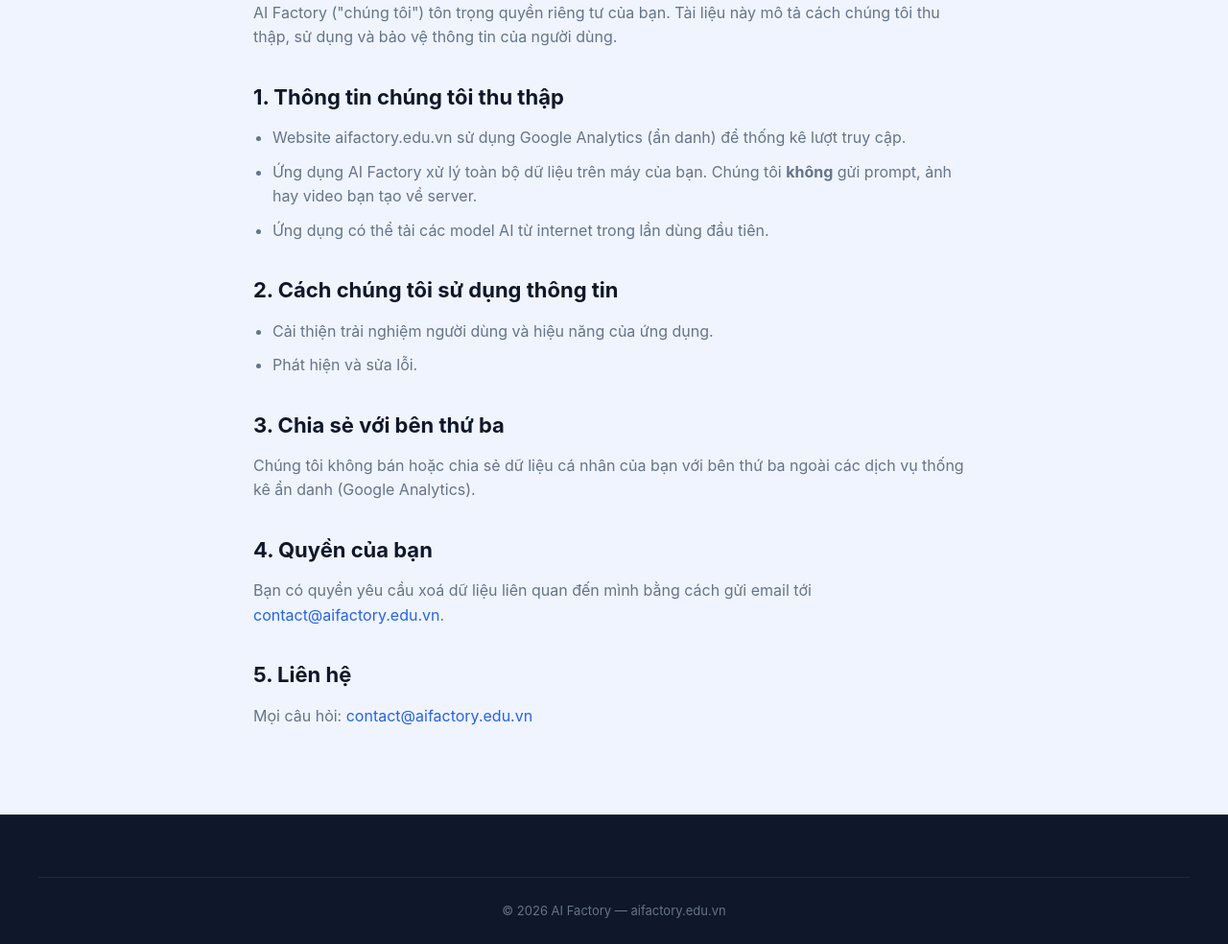
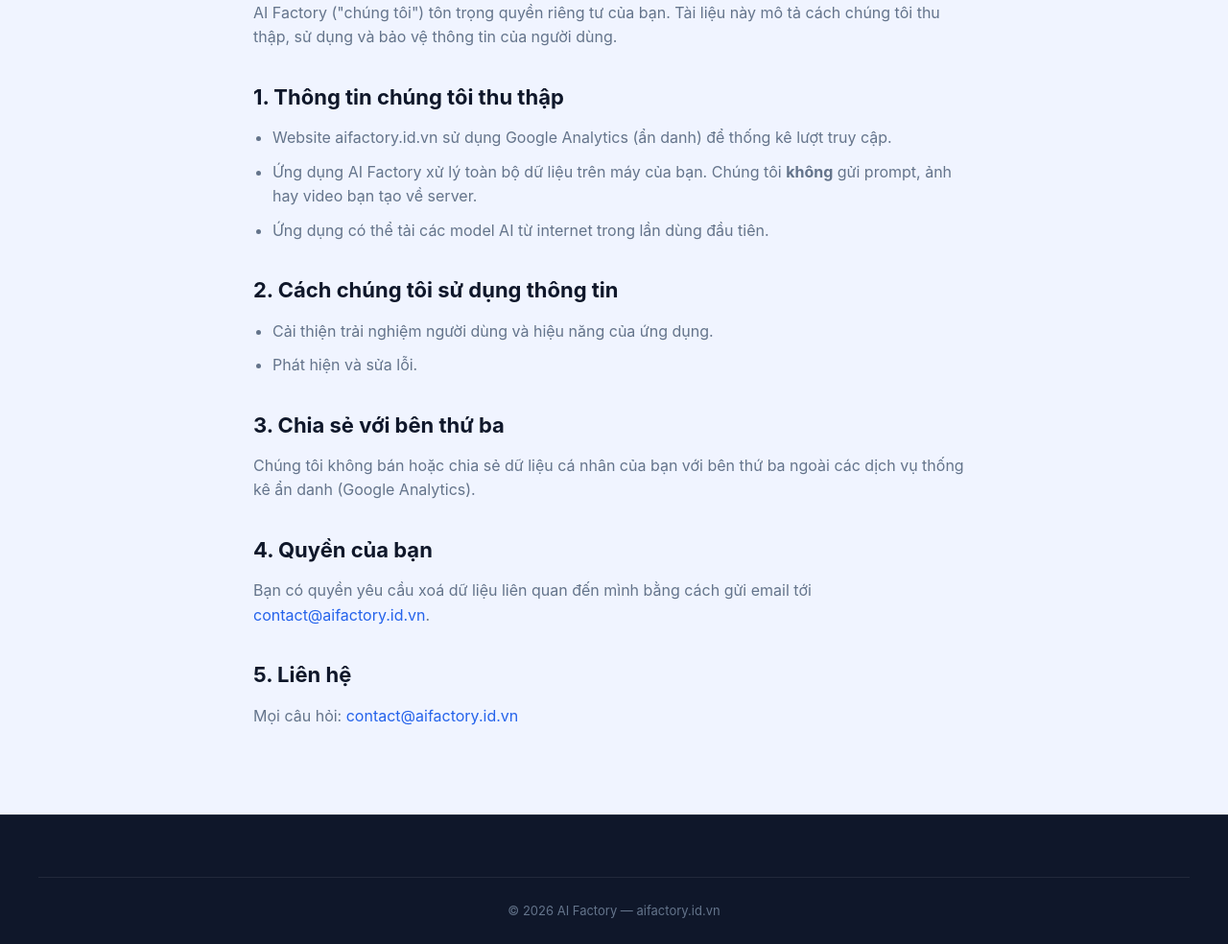
Before and after one commit to vuongbmt/aifactory-web, a plain HTML site: page privacy.html in a window 1280 px wide. Shown: the part 280-1264 px from the top of the page at 96% size. Drawn offline with Linux system fonts and the light colour scheme.

Commit message:
Domain: rename aifactory.edu.vn -> aifactory.id.vn

```diff
--- a/privacy.html
+++ b/privacy.html
@@ -35,7 +35,7 @@
 
     <h2>1. Thông tin chúng tôi thu thập</h2>
     <ul>
-      <li>Website aifactory.edu.vn sử dụng Google Analytics (ẩn danh) để thống kê lượt truy cập.</li>
+      <li>Website aifactory.id.vn sử dụng Google Analytics (ẩn danh) để thống kê lượt truy cập.</li>
       <li>Ứng dụng AI Factory xử lý toàn bộ dữ liệu trên máy của bạn. Chúng tôi <strong>không</strong> gửi prompt, ảnh hay video bạn tạo về server.</li>
       <li>Ứng dụng có thể tải các model AI từ internet trong lần dùng đầu tiên.</li>
     </ul>
@@ -50,15 +50,15 @@
     <p>Chúng tôi không bán hoặc chia sẻ dữ liệu cá nhân của bạn với bên thứ ba ngoài các dịch vụ thống kê ẩn danh (Google Analytics).</p>
 
     <h2>4. Quyền của bạn</h2>
-    <p>Bạn có quyền yêu cầu xoá dữ liệu liên quan đến mình bằng cách gửi email tới <a href="mailto:contact@aifactory.edu.vn">contact@aifactory.edu.vn</a>.</p>
+    <p>Bạn có quyền yêu cầu xoá dữ liệu liên quan đến mình bằng cách gửi email tới <a href="mailto:contact@aifactory.id.vn">contact@aifactory.id.vn</a>.</p>
 
     <h2>5. Liên hệ</h2>
-    <p>Mọi câu hỏi: <a href="mailto:contact@aifactory.edu.vn">contact@aifactory.edu.vn</a></p>
+    <p>Mọi câu hỏi: <a href="mailto:contact@aifactory.id.vn">contact@aifactory.id.vn</a></p>
   </main>
 
   <footer class="footer">
     <div class="container footer-bottom">
-      <p>© 2026 AI Factory — aifactory.edu.vn</p>
+      <p>© 2026 AI Factory — aifactory.id.vn</p>
     </div>
   </footer>
 </body>
```
Also changed, not shown: index.html (+2 -2 lines), terms.html (+2 -2 lines), 2 other files.
